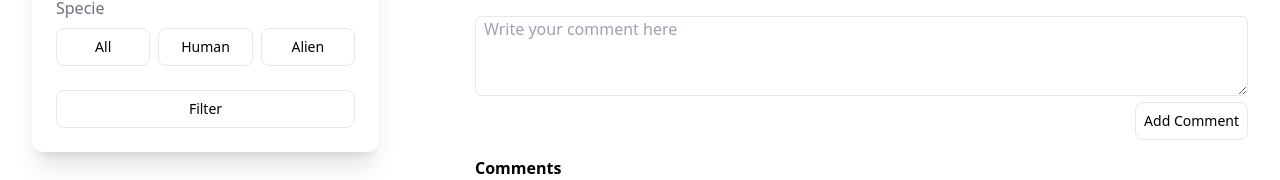
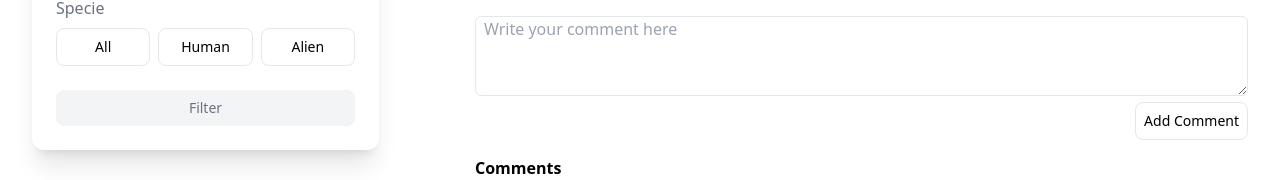
Before and after one commit to RafaMojica/Technical-Test-Blossom, a React (Vite) app in the folder client/: page /person/1 in a window 1280 px wide. Both pictures are taken after a click on the button 339 px from the left and 104 px from the top of the page. Shown: the part 266-446 px from the top of the page. Built offline with nearby package versions, Linux system fonts and the light colour scheme; no server answers.

Commit message:
feat: create UI filter

```diff
--- a/client/src/common/Button.tsx
+++ b/client/src/common/Button.tsx
@@ -3,12 +3,14 @@ import { ComponentPropsWithoutRef, FC } from "react";
 interface ButtonProps extends ComponentPropsWithoutRef<"button"> {
   children: string;
   loading?: boolean;
+  isSelected?: boolean;
   className?: string;
 }
 
 const Button: FC<ButtonProps> = ({
   children,
   loading,
+  isSelected,
   disabled,
   type,
   className,
@@ -18,9 +20,9 @@ const Button: FC<ButtonProps> = ({
     <button
       type={type || "submit"}
       disabled={disabled || loading}
-      className={`flex-1 border border-secondaryGrey hover:bg-primaryHover rounded-lg py-2 px-2 font-medium text-sm ${
-        className || ""
-      }`}
+      className={`flex-1 border border-secondaryGrey rounded-lg py-2 px-2 font-medium text-sm ${
+        isSelected && "bg-primaryHover text-primaryButton"
+      } ${className || ""}`}
       {...ButtonProps}
     >
       {children}
--- a/client/src/common/FormComment.tsx
+++ b/client/src/common/FormComment.tsx
@@ -41,7 +41,10 @@ const FormComment: FC<FormCommentProps> = ({ personId, onCommentAdded }) => {
           />
         </div>
         <div className="flex justify-end items-center ">
-          <Button disabled={loading} className="flex-none">
+          <Button
+            disabled={loading}
+            className="flex-none hover:bg-primaryHover hover:border-primaryHover"
+          >
             {loading ? "Adding Comment..." : "Add Comment"}
           </Button>
         </div>
--- a/client/src/components/FilterPanel.tsx
+++ b/client/src/components/FilterPanel.tsx
@@ -1,25 +1,55 @@
+import { useState } from "react";
 import Button from "../common/Button";
+import { FILTER } from "../constants/filter";
 
 const FilterPanel = () => {
+  const [selectedCharacter, setSelectedCharacter] = useState<string | null>(
+    null
+  );
+  const [selectedSpecie, setSelectedSpecie] = useState<string | null>(null);
+
+  const isFilterButtonDisabled = !selectedCharacter && !selectedSpecie;
+
   return (
     <div className="flex flex-col gap-6 p-6 bg-white absolute top-28 left-0 right-0 z-10 shadow-xl rounded-xl">
       <div className="flex flex-col gap-2">
         <h3 className="text-primaryGrey font-medium">Character</h3>
         <div className="flex items-center justify-between gap-2">
-          <Button>All</Button>
-          <Button>Starred</Button>
-          <Button>Others</Button>
+          {FILTER.CHARACTER_OPTIONS.map((option) => (
+            <Button
+              key={option}
+              isSelected={selectedCharacter === option}
+              onClick={() => setSelectedCharacter(option)}
+            >
+              {option}
+            </Button>
+          ))}
         </div>
       </div>
       <div className="flex flex-col gap-2">
         <h3 className="text-primaryGrey font-medium">Specie</h3>
         <div className="flex items-center justify-between gap-2">
-          <Button>All</Button>
-          <Button>Human</Button>
-          <Button>Alien</Button>
+          {FILTER.SPECIE_OPTIONS.map((option) => (
+            <Button
+              key={option}
+              isSelected={selectedSpecie === option}
+              onClick={() => setSelectedSpecie(option)}
+            >
+              {option}
+            </Button>
+          ))}
         </div>
       </div>
-      <Button className="w-full">Filter</Button>
+      <Button
+        className={`w-full ${
+          !isFilterButtonDisabled
+            ? "bg-primaryButton text-white"
+            : "bg-tertiaryGrey text-primaryGrey border-none"
+        }`}
+        disabled={isFilterButtonDisabled}
+      >
+        Filter
+      </Button>
     </div>
   );
 };
--- /dev/null
+++ b/client/src/constants/filter.ts
@@ -0,0 +1,4 @@
+export const FILTER = {
+  CHARACTER_OPTIONS: ["All", "Starred", "Others"],
+  SPECIE_OPTIONS: ["All", "Human", "Alien"],
+};
```
